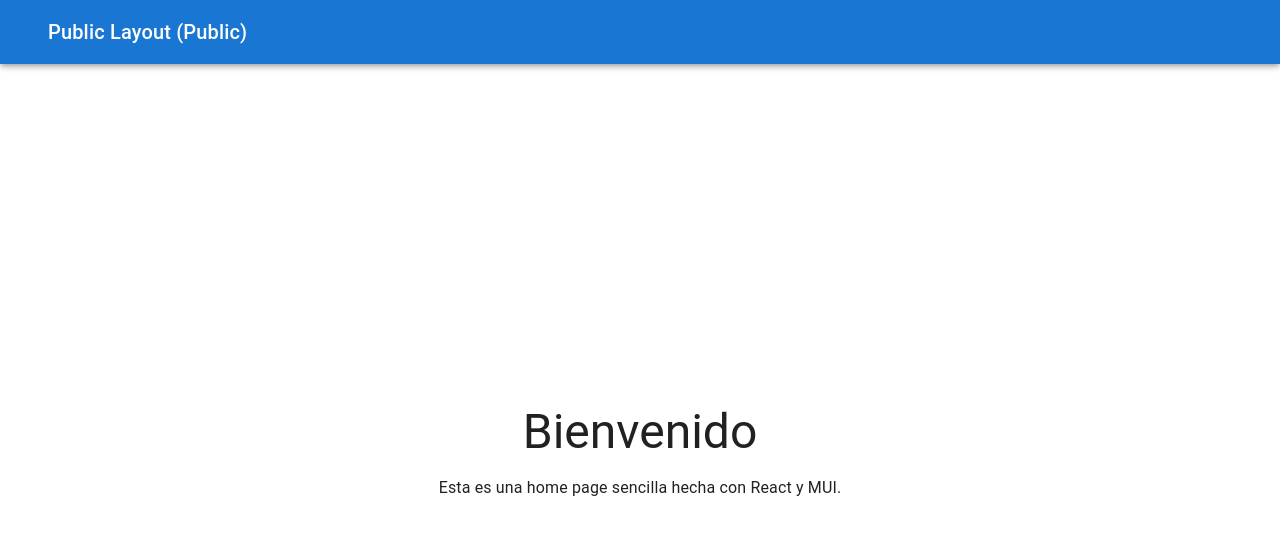
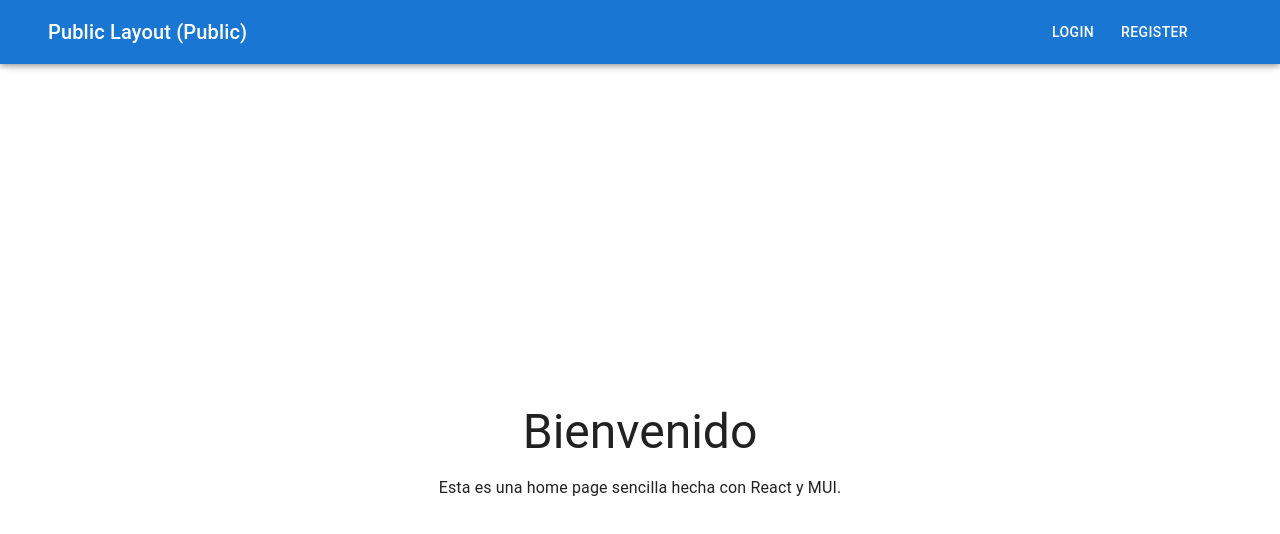
Before and after one commit to jhondennis/react-cloudflare, a React (Vite) app: page / in a window 1280 px wide. Shown: the top 534 px of the page. Built offline with nearby package versions, Linux system fonts and the light colour scheme; some icons are missing.

Commit message:
feat:Refine layout navigation, header styling, and breadcrumbs component.

```diff
--- a/src/components/BreadcrumbsCustom.tsx
+++ b/src/components/BreadcrumbsCustom.tsx
@@ -1,4 +1,4 @@
-import { useMatches, Link as RouterLink, Params } from "react-router";
+import { useMatches, Link as RouterLink, Params, UIMatch } from "react-router";
 import Breadcrumbs from "@mui/material/Breadcrumbs";
 import Link from "@mui/material/Link";
 import Typography from "@mui/material/Typography";
@@ -7,13 +7,13 @@ export interface RouteHandle {
   crumb?: (data: Params) => React.ReactNode;
 }
 
-interface MatchWithHandle {
-  id: string;
-  pathname: string;
-  params: Params;
-  data: unknown;
+interface MatchWithHandle extends UIMatch {
   handle: RouteHandle;
 }
+
+// AUN ESTOY PROBANDO ESTA FUNCIONALIDAD
+// PARECE SER QUE SOLO FUNCIONA
+// En Modo DATA de react router y no en el clasico DECLARATIVO
 
 export const BreadcrumbsCustom = () => {
   const matches = useMatches() as MatchWithHandle[];
--- a/src/components/DashboardHeader.tsx
+++ b/src/components/DashboardHeader.tsx
@@ -1,6 +1,6 @@
 import { Link } from "react-router";
 
-import AppBar from "@mui/material/AppBar";
+import AppBar, { AppBarTypeMap } from "@mui/material/AppBar";
 import Toolbar from "@mui/material/Toolbar";
 import Typography from "@mui/material/Typography";
 import Stack from "@mui/material/Stack";
@@ -10,14 +10,16 @@ import { ROUTES } from "@/constants";
 
 interface DashboardHeaderProps extends React.PropsWithChildren {
   title?: string;
+  color?: AppBarTypeMap["props"]["color"];
 }
 
 export const DashboardHeader: React.FC<DashboardHeaderProps> = ({
   title,
   children,
+  color = "primary",
 }) => {
   return (
-    <AppBar color="primary" position="fixed">
+    <AppBar color={color} position="fixed">
       <Toolbar sx={{ mx: { xs: 1, sm: 3 } }}>
         <Stack
           direction="row"
--- a/src/layouts/listLinks.ts
+++ b/src/layouts/listLinks.ts
@@ -5,3 +5,8 @@ export const listLinks = [
   { title: "Users", to: ROUTES.USER.ROOT },
   { title: "Roles", to: ROUTES.ROLE.ROOT },
 ];
+
+export const listPublicLinks = [
+  { title: "Login", to: ROUTES.LOGIN },
+  { title: "Register", to: ROUTES.REGISTER },
+];
--- a/src/layouts/main-layout/MainLayout.tsx
+++ b/src/layouts/main-layout/MainLayout.tsx
@@ -28,12 +28,15 @@ export const MainLayout: React.FC = () => {
 
   return (
     <>
-      <DashboardHeader title="Dashboard Layout  asdasd(Private)">
+      <DashboardHeader color="secondary" title="Dashboard Layout (Private)">
         <>
           {listLinks.map(link => (
             <ButtonLink key={link.to} title={link.title} to={link.to} />
           ))}
-          <IconButton onClick={() => setSession(false)}>
+          <IconButton
+            sx={{ color: "inherit" }}
+            onClick={() => setSession(false)}
+          >
             <LogoutIcon />
           </IconButton>
         </>
--- a/src/layouts/public-layout/PublicLayout.tsx
+++ b/src/layouts/public-layout/PublicLayout.tsx
@@ -7,12 +7,11 @@ import Button from "@mui/material/Button";
 
 import { DashboardHeader } from "@/components";
 import { useSessionStore } from "@/store";
-import { listLinks } from "../listLinks";
+import { listLinks, listPublicLinks } from "../listLinks";
 
 const ButtonLink = ({ title, to }: { title: string; to: string }) => {
   return (
     <Button
-      variant="text"
       component={Link}
       to={to}
       sx={{ color: "inherit", textDecoration: "none" }}
@@ -23,17 +22,17 @@ const ButtonLink = ({ title, to }: { title: string; to: string }) => {
 };
 
 export const PublicLayout: React.FC = () => {
-  const { session, setSession } = useSessionStore();
+  const { session } = useSessionStore();
   return (
     <>
       <DashboardHeader title="Public Layout (Public)">
-        {session ? (
-          listLinks.map(link => (
-            <ButtonLink key={link.to} title={link.title} to={link.to} />
-          ))
-        ) : (
-          <Button onClick={() => setSession(true)}>Login</Button>
-        )}
+        {session
+          ? listLinks.map(link => (
+              <ButtonLink key={link.to} title={link.title} to={link.to} />
+            ))
+          : listPublicLinks.map(link => (
+              <ButtonLink key={link.to} title={link.title} to={link.to} />
+            ))}
       </DashboardHeader>
 
       <Toolbar sx={{ displayPrint: "none" }} />
```
